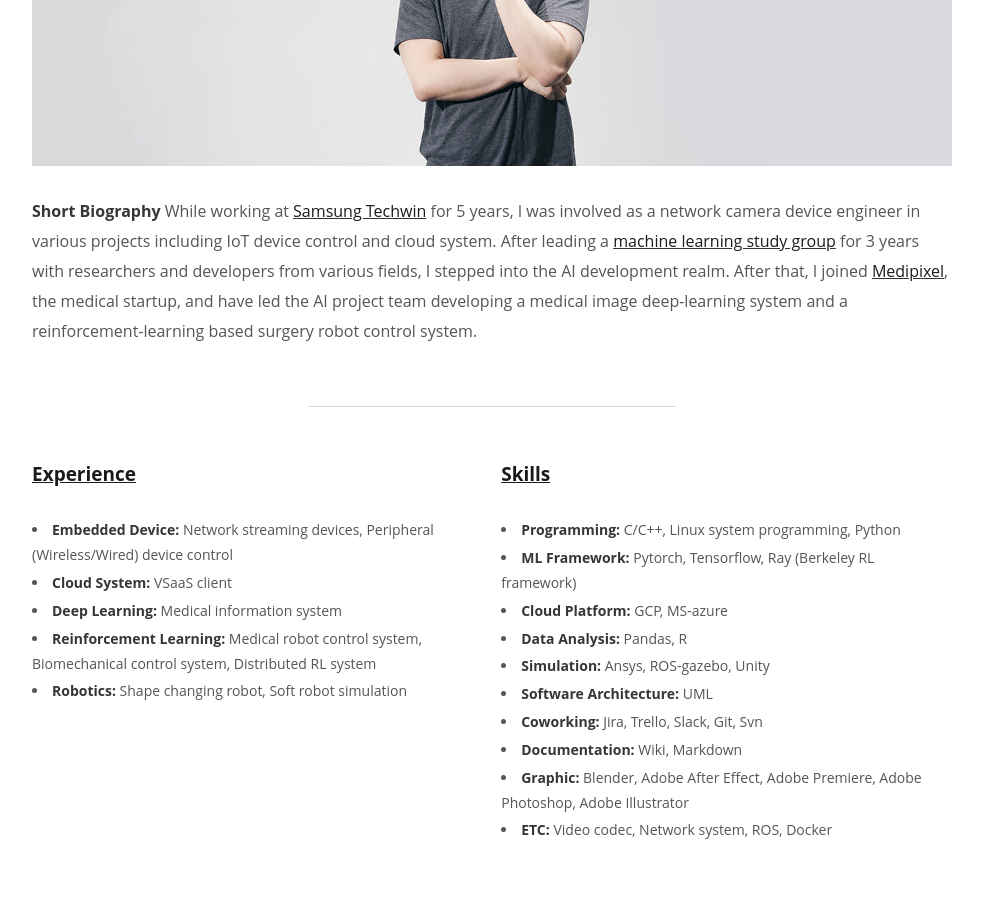
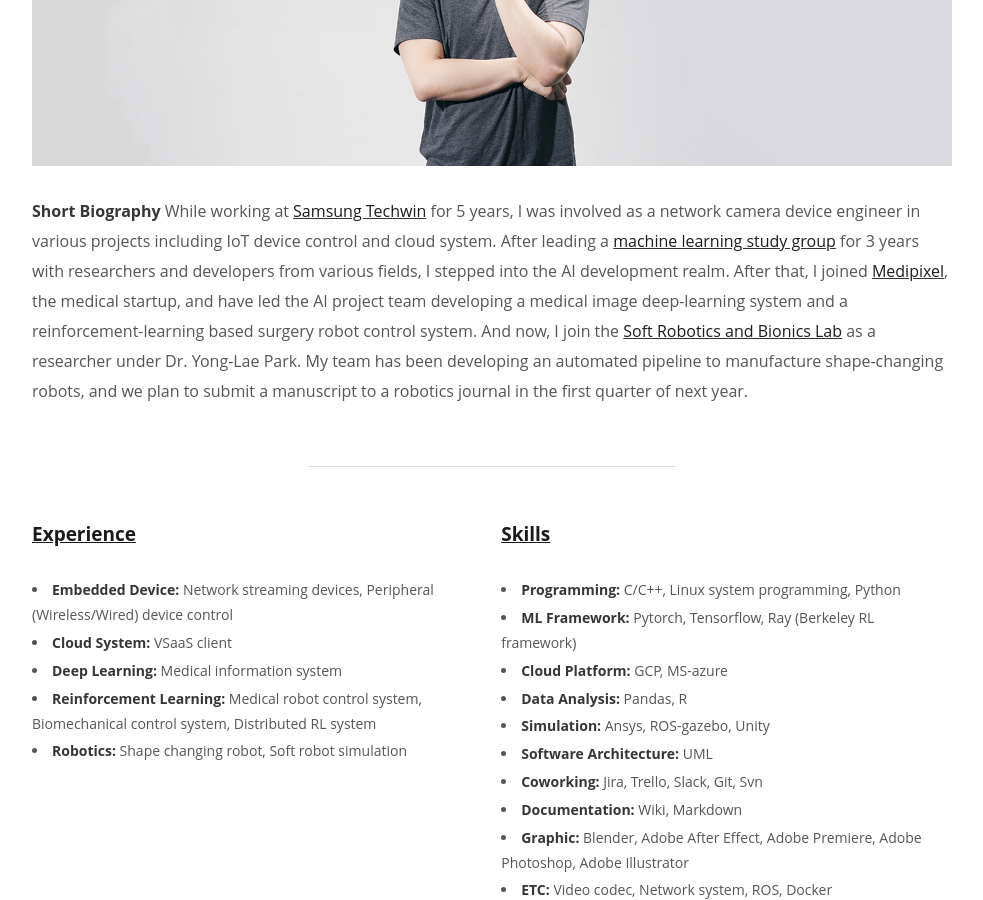
Before and after one commit to HyungKyu-Kim/HyungKyu-Kim.github.io, a Jekyll site: the page built from index.md, in a window 1280 px wide and 900 px high, scrolled down 1238 px. Shown: the whole window, without its empty margins (148-1131 px from the left). Built offline with Jekyll 4.4.1, drawn with Linux system fonts in a browser that asks for light colours.

Commit message:
Update index.md

```diff
--- a/index.md
+++ b/index.md
@@ -20,7 +20,7 @@ group: Hyungkyu Kim
 
 **Short Biography** While working at [Samsung Techwin](/portfolio#Samsung Techwin) for 5 years, I was involved as a network camera device engineer in various projects including IoT device control and cloud system.
 After leading a [machine learning study group](https://www.facebook.com/Deepsight-1780933522021742/) for 3 years with researchers and developers from various fields, I stepped into the AI development realm.
-After that, I joined [Medipixel](/portfolio#Medipixel), the medical startup, and have led the AI project team developing a medical image deep-learning system and a reinforcement-learning based surgery robot control system.
+After that, I joined [Medipixel](/portfolio#Medipixel), the medical startup, and have led the AI project team developing a medical image deep-learning system and a reinforcement-learning based surgery robot control system. And now, I join the [Soft Robotics and Bionics Lab](http://softrobotics.snu.ac.kr) as a researcher under Dr. Yong-Lae Park. My team has been developing an automated pipeline to manufacture shape-changing robots, and we plan to submit a manuscript to a robotics journal in the first quarter of next year.
 
 ---
 
```
